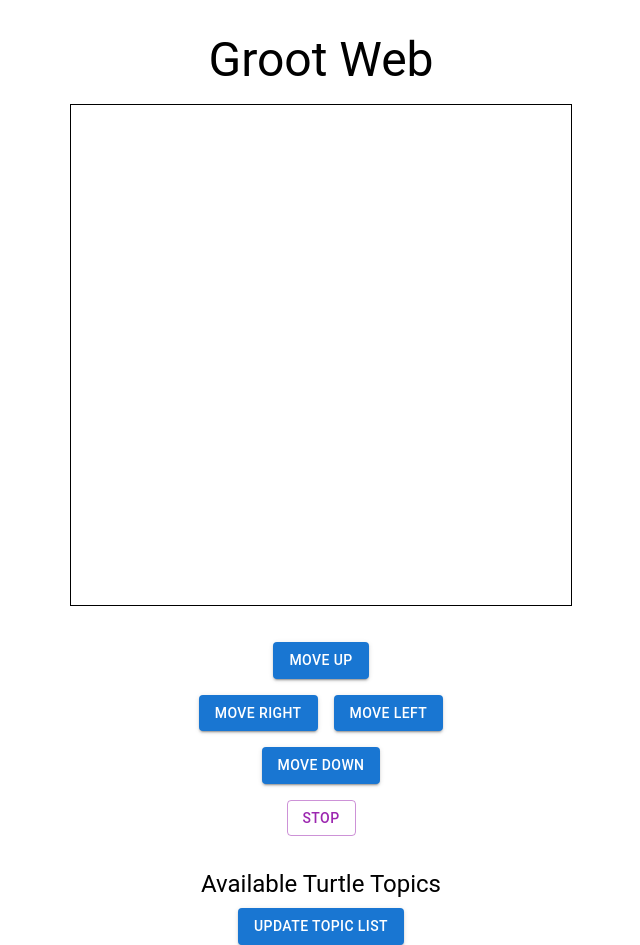
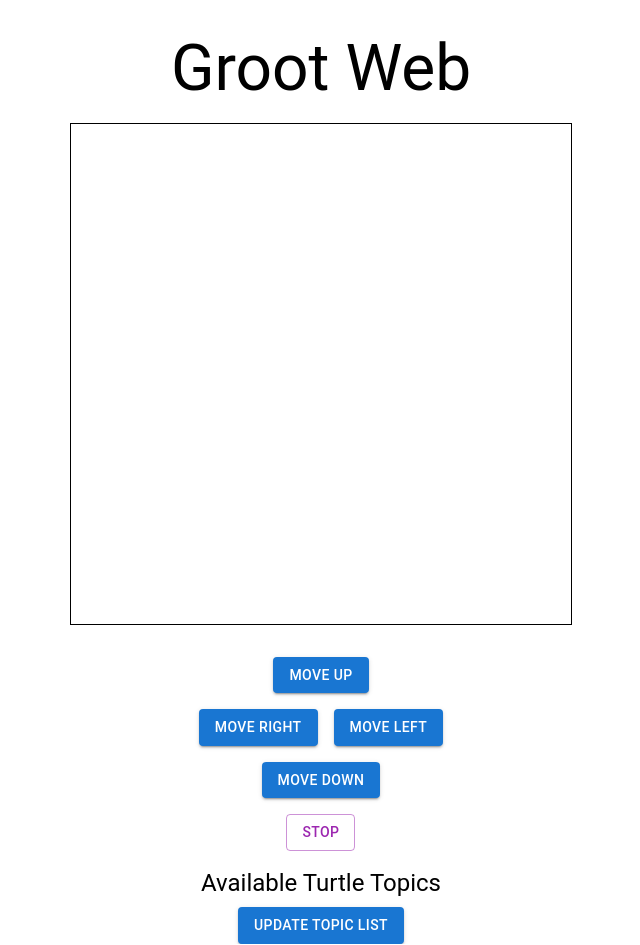
Before and after one commit to waynerobotics/Web_UI, a React (Create React App) app in the folder robot-app/: page / in a window 1280 px wide. Shown: the whole page, without its empty margins (319-959 px from the left). Built offline with nearby package versions, Linux system fonts and the light colour scheme.

Commit message:
Make app reactive

```diff
--- a/robot-app/src/App.js
+++ b/robot-app/src/App.js
@@ -1,32 +1,46 @@
 import React from "react";
-import { Container, Box, Typography } from "@mui/material";
+import { Container, Typography, Box } from "@mui/material";
 import TurtleControls from "./TurtleControls";
 import TurtleTopics from "./TurtleTopics";
 
 function App() {
   return (
     <Container>
-      <Box sx={{ textAlign: "center", marginTop: 4 }}>
-        <Typography variant="h3">
+      <Box
+        sx={{
+          textAlign: "center",
+          marginTop: 4,
+          display: "flex",
+          flexDirection: "column",
+          alignItems: "center"
+        }}
+      >
+        <Typography variant="h3" sx={{ fontSize: { xs: '2rem', sm: '3rem', md: '4rem' } }}>
           Groot Web
         </Typography>
+
+
         <Box
           component="canvas"
           id="turtleCanvas"
           sx={{
+            border: "1px solid black",
+            width: { xs: '100%', sm: '500px' },
+            height: { xs: '300px', sm: '400px', md: '500px' },
             marginTop: 2,
-            border: "1px solid black",
-            width: '500px',
-            height: '500px',
-            mx: "auto",
           }}
         ></Box>
 
-        <Box sx={{ marginTop: 4 }}>
+        <Box
+          sx={{
+            marginTop: 4,
+            display: "flex",
+            flexDirection: "column",
+            alignItems: "center",
+            width: '100%'
+          }}
+        >
           <TurtleControls />
-        </Box>
-
-        <Box sx={{ marginTop: 4 }}>
           <TurtleTopics />
         </Box>
       </Box>
```
